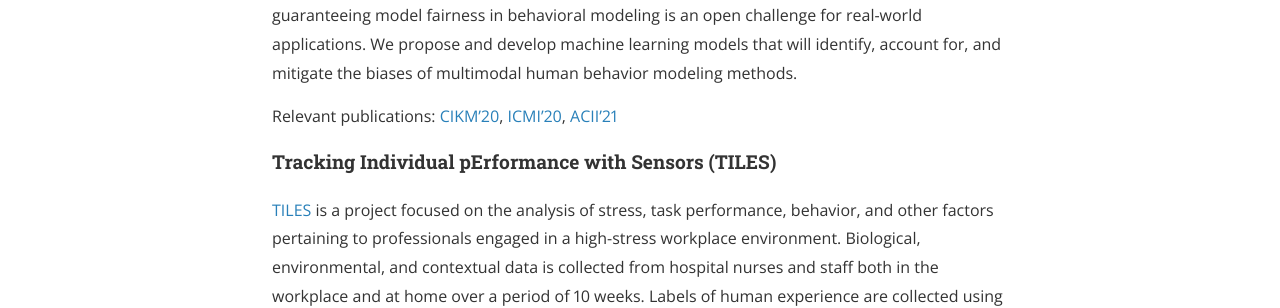
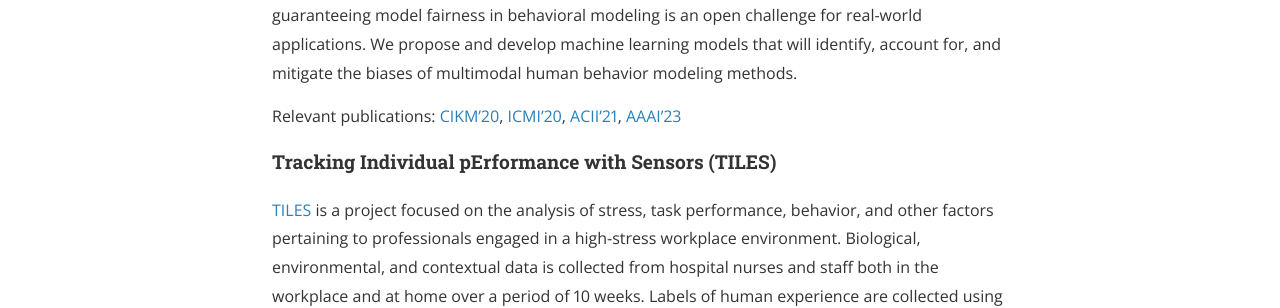
Before and after one commit to yanshentracy/page, a Jekyll site: the page built from _posts/2015-04-19-project.markdown, in a window 1280 px wide. Shown: the part 684-992 px from the top of the page. Built offline with Jekyll 4.4.1, drawn with Linux system fonts in a browser that asks for light colours; nearby versions of some CDN libraries; some web fonts are replaced.

Commit message:
Update 2015-04-19-project.markdown

```diff
--- a/_posts/2015-04-19-project.markdown
+++ b/_posts/2015-04-19-project.markdown
@@ -9,7 +9,7 @@ cover:  "/assets/publication.jpg"
 #### Fairness-Aware Machine Learning for Multimodal Human Behavior Data
 Behavioral modeling has found broad applicabilitiy in many decision-making domains, including health and job performance evaluation, financial and employment scrutiny, etc. Hence, guaranteeing model fairness in behavioral modeling is an open challenge for real-world applications. We propose and develop machine learning models that will identify, account for, and mitigate the biases of multimodal human behavior modeling methods.
 
-Relevant publications: <a href="https://dl.acm.org/doi/10.1145/3340531.3411980">CIKM'20</a>, <a href="https://dl.acm.org/doi/10.1145/3382507.3418889">ICMI'20</a>, <a href="https://ieeexplore.ieee.org/abstract/document/9597439">ACII'21</a>
+Relevant publications: <a href="https://dl.acm.org/doi/10.1145/3340531.3411980">CIKM'20</a>, <a href="https://dl.acm.org/doi/10.1145/3382507.3418889">ICMI'20</a>, <a href="https://ieeexplore.ieee.org/abstract/document/9597439">ACII'21</a>, <a href = "https://arxiv.org/abs/2110.00857">AAAI'23</a>
 
 
 #### Tracking Individual pErformance with Sensors (TILES)
```
